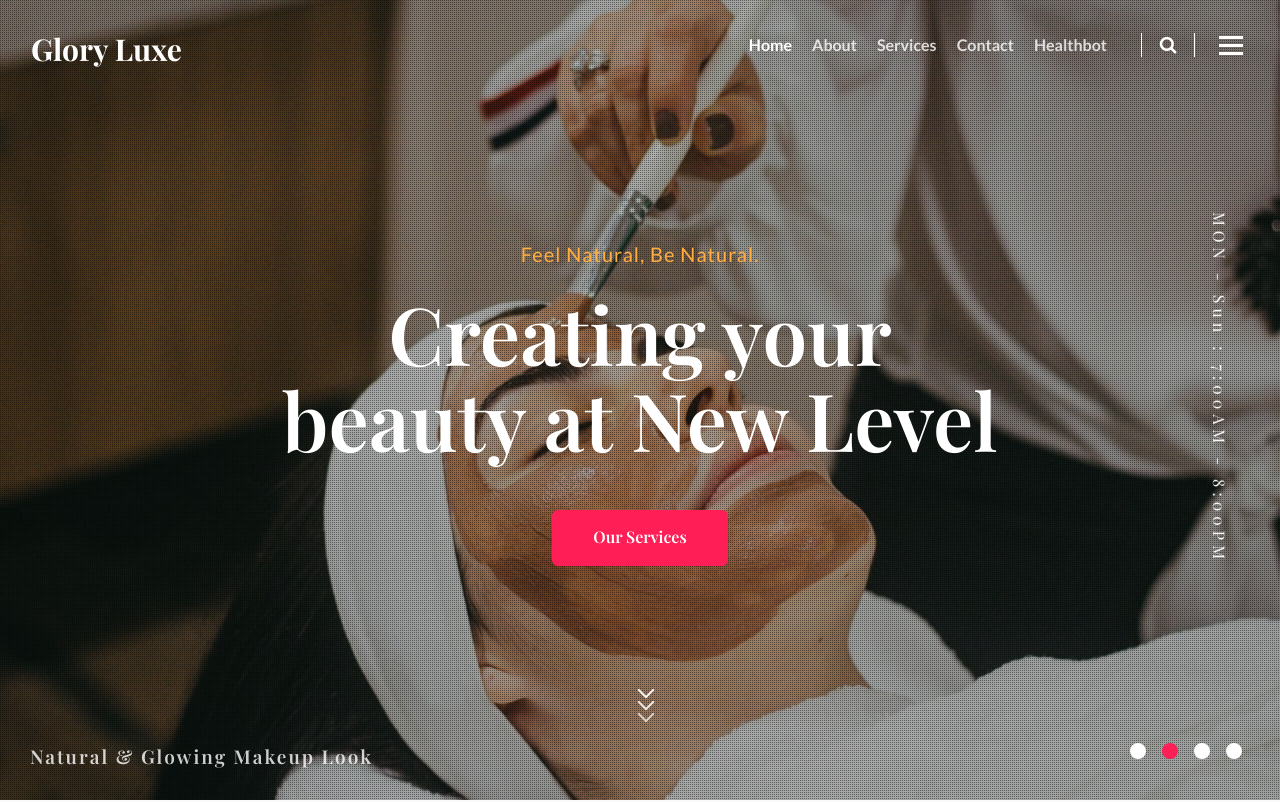
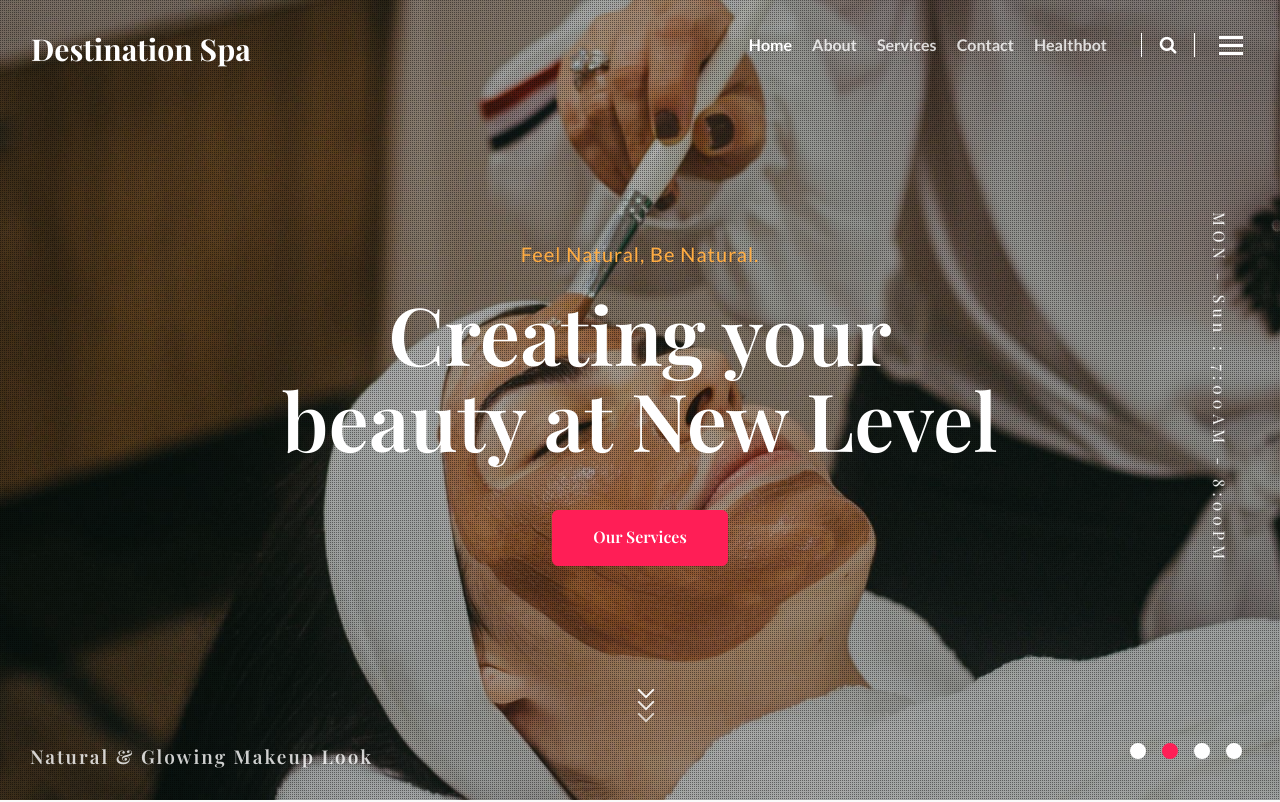
Before and after one commit to ShowkatShaik/firstproject, a plain HTML site: page index.html in a window 1280 px wide. Shown: the top 802 px of the page. Drawn offline with nearby package versions, Linux system fonts and the light colour scheme; a web font is replaced by a local one.

Commit message:
Update index.html

```diff
--- a/index.html
+++ b/index.html
@@ -6,7 +6,7 @@
 	<!-- Required meta tags -->
 	<meta charset="utf-8">
 	<meta name="viewport" content="width=device-width, initial-scale=1, shrink-to-fit=no">
-	<title>Glory Luxe a Beauty & Spa Category Bootstrap Responsive Website Template | Home :: W3layouts
+	<title>Destination spa a Beauty & Spa Category Bootstrap Responsive Website Template | Home :: W3layouts
 	</title>
 	<!-- Template CSS -->
 	<link rel="stylesheet" href="assets/css/style-starter.css">
@@ -24,7 +24,7 @@
 		<div class="container-fluid">
 			<nav class="navbar navbar-expand-lg navbar-dark stroke">
 				<h1> <a class="navbar-brand" href="index.html">
-						<span class="sub-logo">G</span>lory <span class="sub-logo">L</span>uxe
+						<span class="sub-logo">D</span>estination <span class="sub-logo">S</span>pa
 					</a></h1>
 				<!-- if logo is image enable this
         <a class="navbar-brand" href="#index.html">
```
